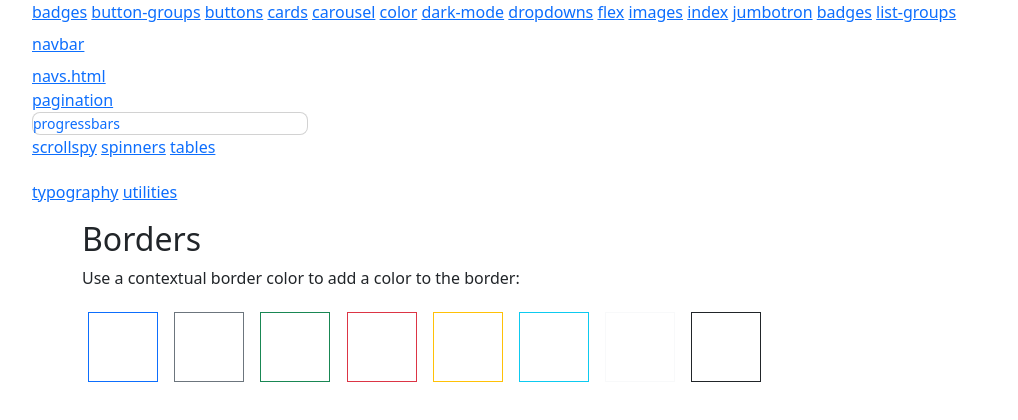
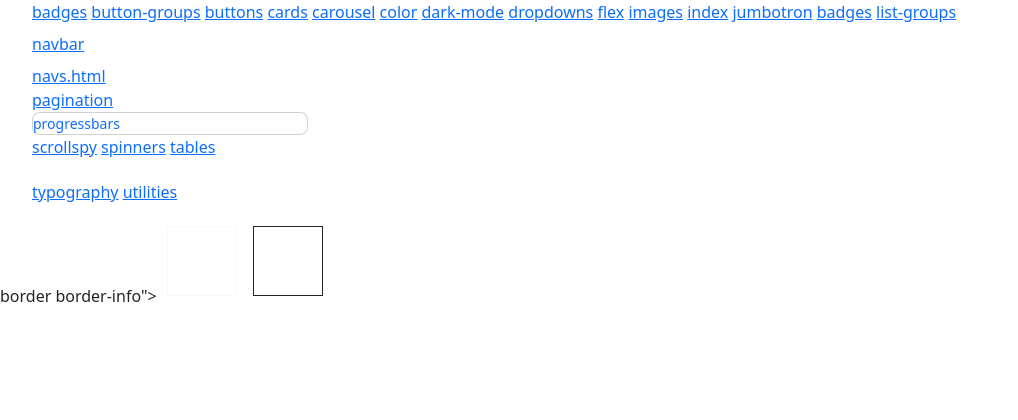
Before and after one commit to Oluwadolla/boot-strap1, a plain HTML site: page utilities.html in a window 1280 px wide. Shown: the whole page, without its empty margins (0-1018 px from the left). Drawn offline with nearby package versions, Linux system fonts and the light colour scheme.

Commit message:
henry bootstrap

```diff
--- a/utilities.html
+++ b/utilities.html
@@ -47,18 +47,7 @@
      <lil><a class="typography" href="typography.html">typography</a></lil>
        <lil><a class="utilities" href="utilities.html">utilities</a></lil>
     </ul>
-</div>
-
-
-<div class="container mt-3">
-  <h2>Borders</h2>
-  <p>Use a contextual border color to add a color to the border:</p>
-  <span class="border border-primary"></span>
-  <span class="border border-secondary"></span>
-  <span class="border border-success"></span>
-  <span class="border border-danger"></span>
-  <span class="border border-warning"></span>
-  <span class="border border-info"></span>
+</div>border border-info"></span>
   <span class="border border-light"></span>
   <span class="border border-dark"></span>
   <span class="border border-white"></span>
```
